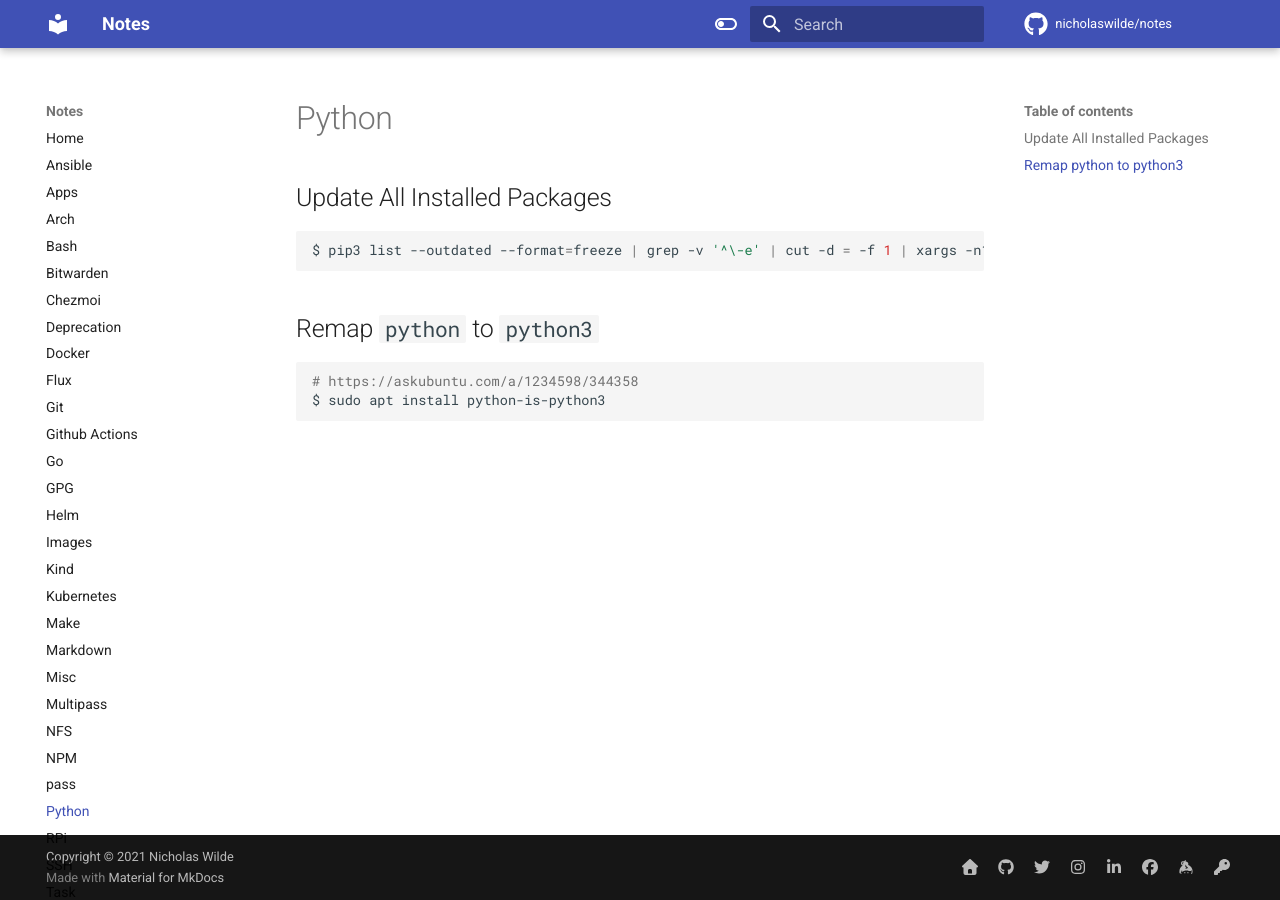
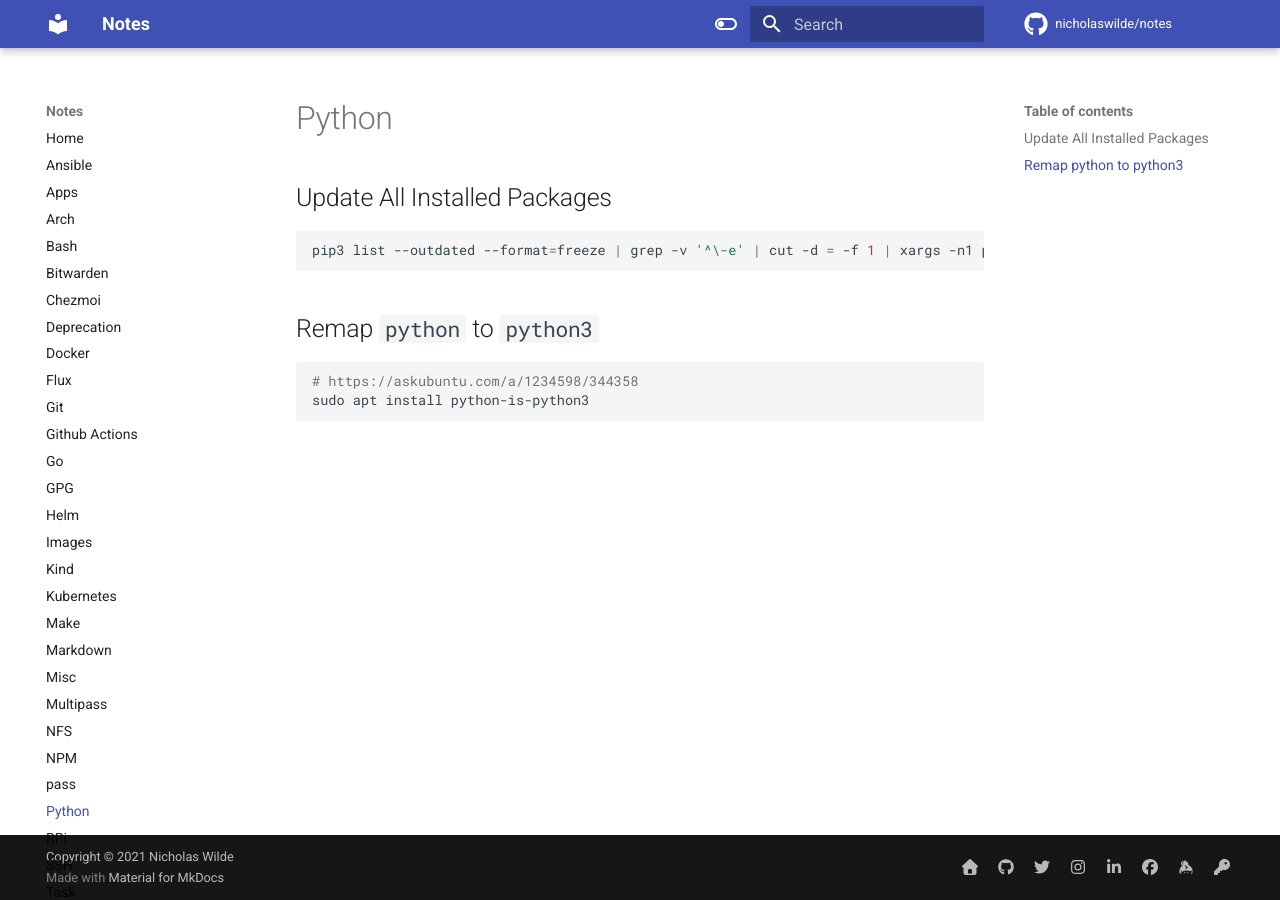
Before and after one commit to nicholaswilde/notes, an MkDocs documentation site: the page built from docs/python.md, in a window 1280 px wide. Built offline with MkDocs 1.6.1 and Material for MkDocs 9.7.7, drawn with Linux system fonts in a browser that asks for light colours; comment, search, counter and statistics services are not loaded.

Commit message:
Remove dollar signs from code blocks

````diff
--- a/docs/python.md
+++ b/docs/python.md
@@ -3,12 +3,12 @@
 ## Update All Installed Packages
 
 ```shell
-$ pip3 list --outdated --format=freeze | grep -v '^\-e' | cut -d = -f 1 | xargs -n1 pip3 install -U
+pip3 list --outdated --format=freeze | grep -v '^\-e' | cut -d = -f 1 | xargs -n1 pip3 install -U
 ```
 
 ## Remap `python` to `python3`
 
 ```shell
 # https://askubuntu.com/a/1234598/344358
-$ sudo apt install python-is-python3
+sudo apt install python-is-python3
 ```
````
